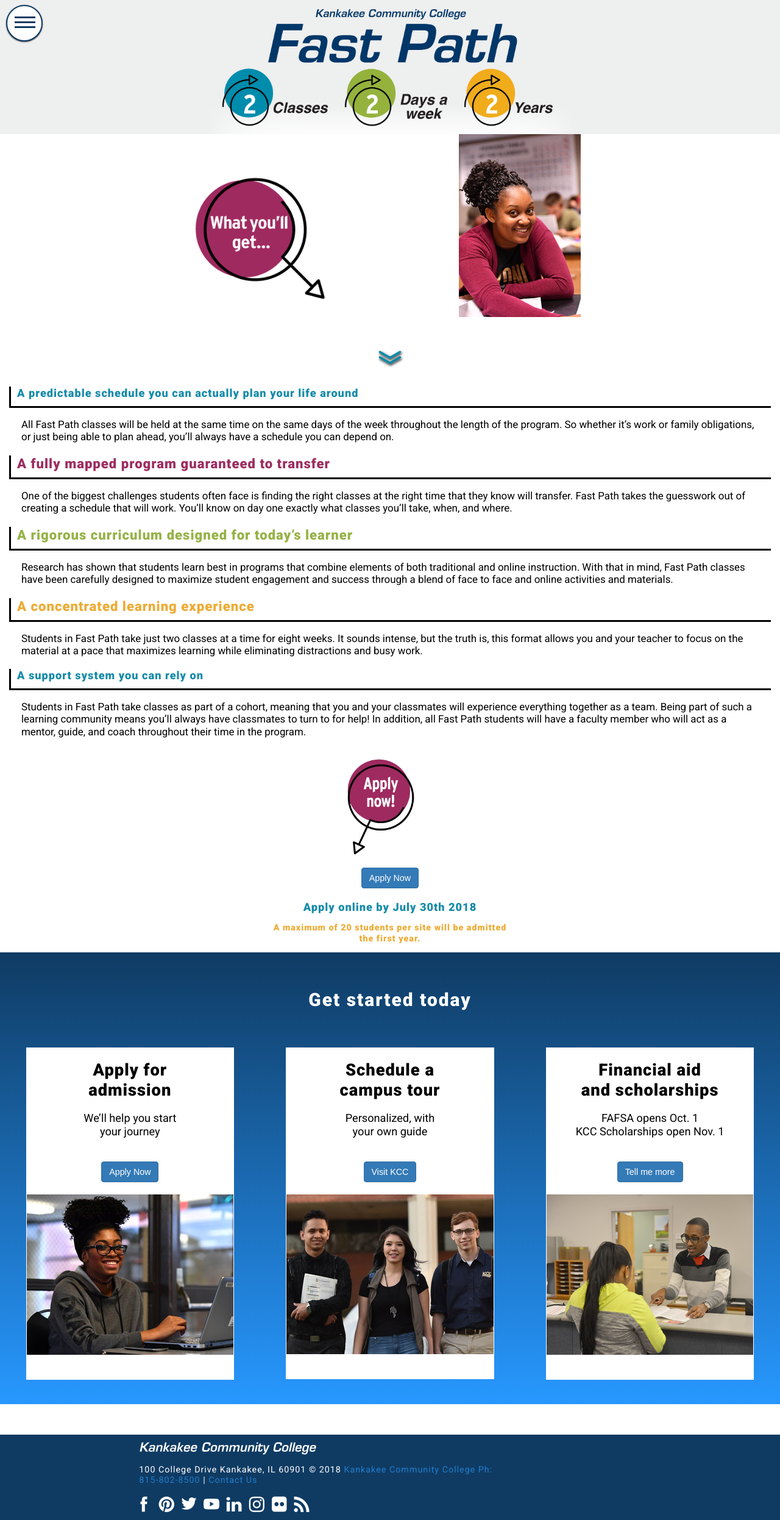
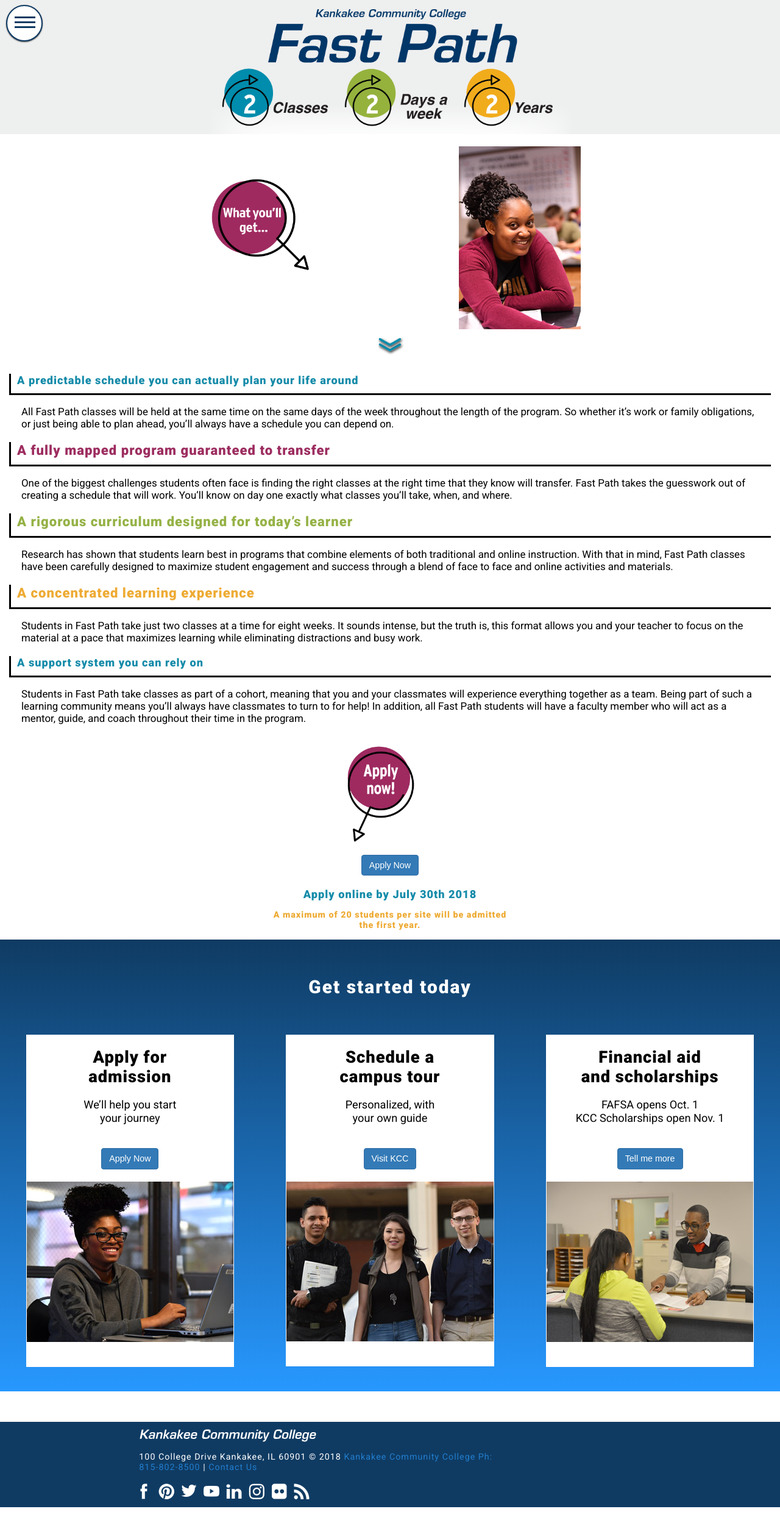
Before and after one commit to wdzajicek/jekyll-kcc-fastpath_img-zoom, a Jekyll site: the page built from why-fastpath.md, in a window 1280 px wide. Shown: the whole page at 61% size. Built offline with Jekyll 4.4.1, drawn with Linux system fonts in a browser that asks for light colours; nearby versions of some CDN libraries; after the commit the page ends 2472 px from its top, so only the background shows below that.

Commit message:
Fix layout issues of top icon/image of why-fastpath page

```diff
--- a/css/main.css
+++ b/css/main.css
@@ -1636,6 +1636,29 @@
 .youll-get {
   width: 80%; }
 
+@media screen and (min-width: 768px) {
+  .youll-get {
+    width: 40%; } }
+
+@media screen and (min-width: 1024px) {
+  .youll-get {
+    width: 30%; } }
+
+@media screen and (min-width: 1280px) {
+  .youll-get {
+    width: 60%; } }
+
+.top-pad-tablet {
+  margin-top: 0; }
+
+@media screen and (min-width: 1280px) {
+  .top-pad-tablet {
+    padding-top: 20px; } }
+
+@media screen and (min-width: 1920px) {
+  .top-pad-tablet {
+    padding-top: 20px; } }
+
 .half-border {
   border-left-style: solid;
   border-left-color: black;
```
Also changed, not shown: _scss/5-why-fastpath-components/_youll-get.scss (+34 -0 lines).
